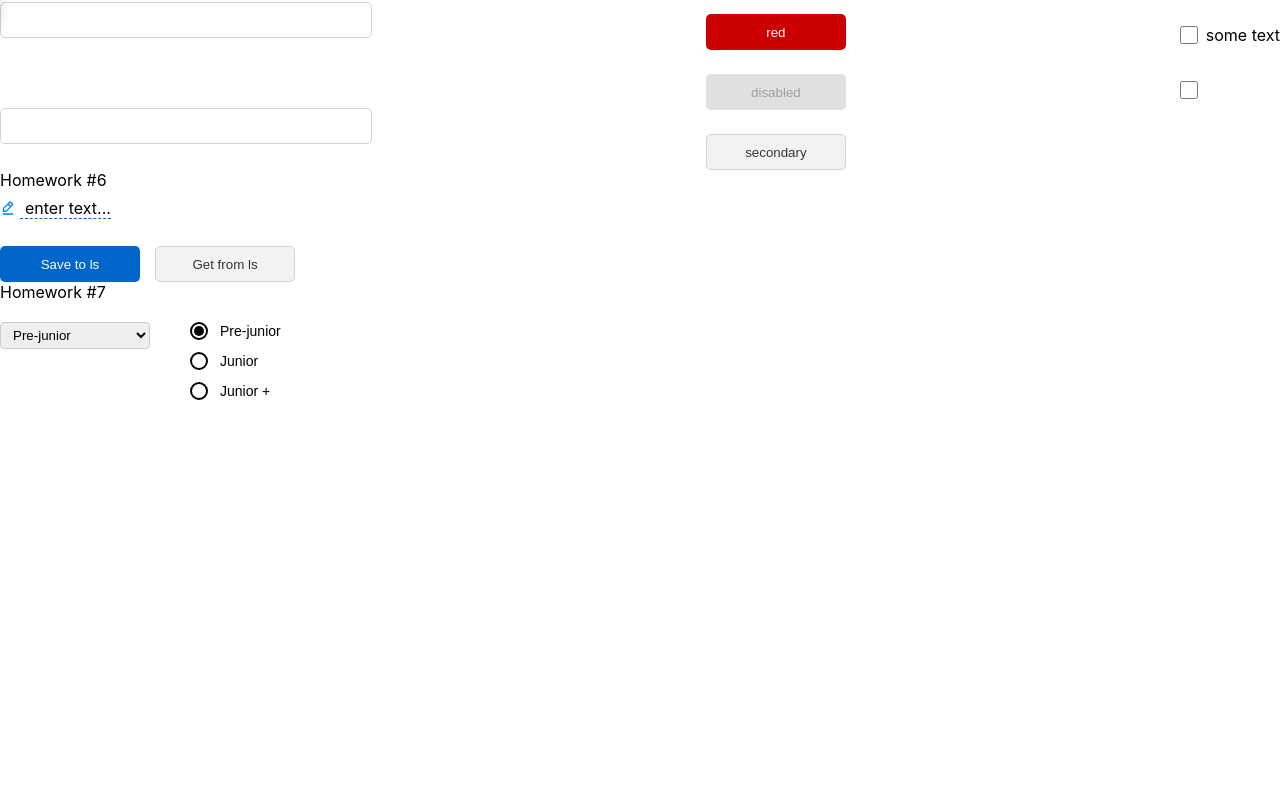
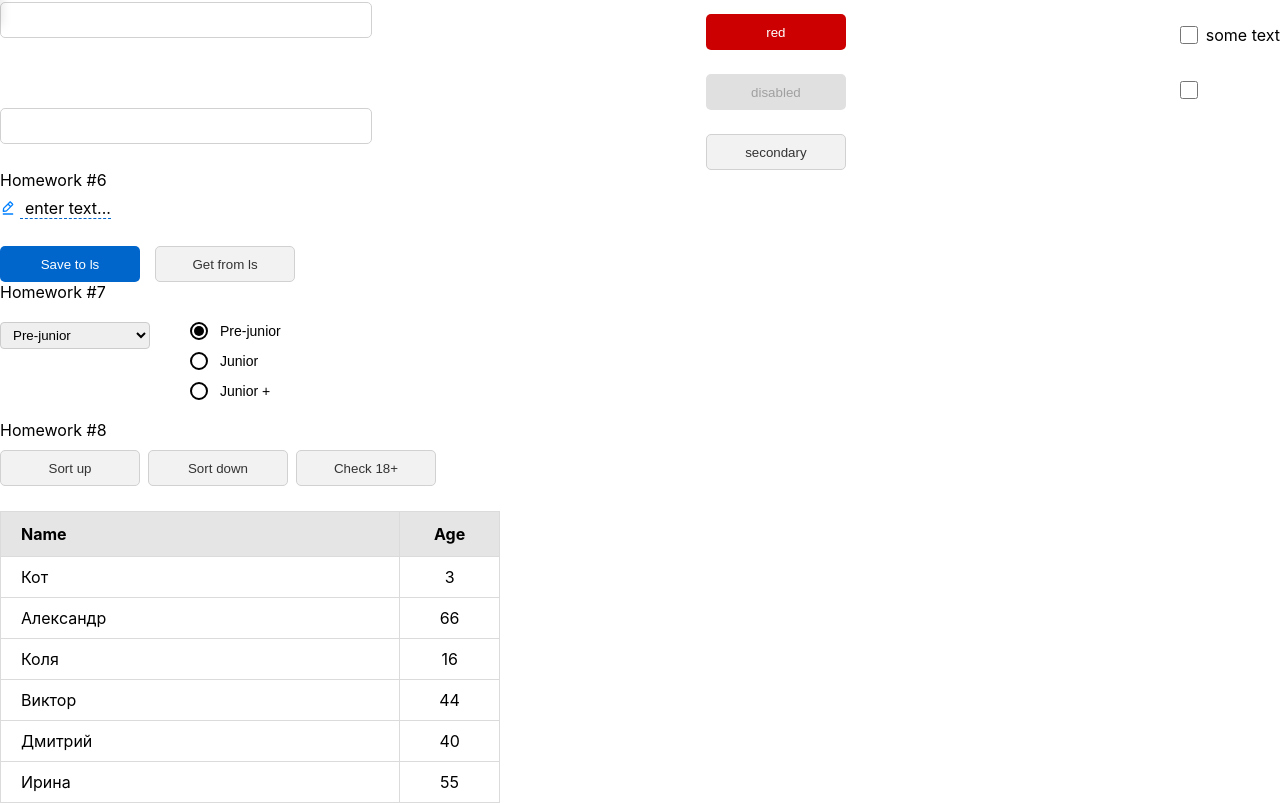
Before and after one commit to StasBolotov/hws2-master, a React (Create React App) app: page /#/pre-junior in a window 1280 px wide. Shown: the part 774-1577 px from the top of the page. Before the commit the page ends 1194 px from the top, so only its background shows below. Built offline with nearby package versions, Linux system fonts and the light colour scheme.

Commit message:
feat(hw8): add sorting and age filtering logic

```diff
--- a/src/s1-main/App.tsx
+++ b/src/s1-main/App.tsx
@@ -7,6 +7,7 @@ import HW4 from '../s2-homeworks/hw04/HW4'
 import HW5 from '../s2-homeworks/hw05/HW5'
 import HW6 from '../s2-homeworks/hw06/HW6'
 import HW7 from '../s2-homeworks/hw07/HW7'
+import HW8 from '../s2-homeworks/hw08/HW8'
 
 function App() {
     return (
@@ -20,6 +21,7 @@ function App() {
             <HW5/>
             <HW6/>
             <HW7/>
+            <HW8/>
         </div>
     )
 }
--- a/src/s2-homeworks/hw08/HW8.module.css
+++ b/src/s2-homeworks/hw08/HW8.module.css
@@ -1,23 +1,42 @@
-.item {
+.container {
+    margin-top: 10px;
+    display: flex;
+    flex-direction: column;
 }
 
-.item:last-of-type {
+.buttonsContainer {
+    display: flex;
+    gap: 8px;
+    margin-bottom: 25px;
 }
 
 .users {
-}
-
-.buttonsContainer {
-}
-
-.container {
+    border-collapse: collapse;
+    width: 100%;
+    max-width: 500px;
+    background: white;
 }
 
 .thead {
+    background-color: #E5E5E5;
+    font-weight: bold;
+}
+
+.thead td {
+    padding: 12px 20px;
+    border: 1px solid #DBDBDB;
+}
+
+.item td {
+    padding: 10px 20px;
+    border: 1px solid #DBDBDB;
 }
 
 .nameCol {
+    width: 80%;
 }
 
 .ageCol {
+    width: 20%;
+    text-align: center;
 }
--- a/src/s2-homeworks/hw08/HW8.tsx
+++ b/src/s2-homeworks/hw08/HW8.tsx
@@ -31,30 +31,25 @@ const HW8 = () => {
     const [people, setPeople] = useState<UserType[]>(initialPeople)
     const [currentSort, setCurrentSort] = useState('')
 
-    const finalPeople = people.map((u: UserType) => <User key={u._id} u={u}/>)
+    const finalPeople = people.map((u: UserType) => <User key={u._id} u={u} />)
 
     const sortUp = () => {
-        setPeople(
-            homeWorkReducer(initialPeople, {type: 'sort', payload: 'up'})
-        ) // в алфавитном порядке a.name > b.name
+        setPeople(homeWorkReducer(initialPeople, { type: 'sort', payload: 'up' }))
         setCurrentSort('up')
     }
 
     const sortDown = () => {
-        setPeople(
-            homeWorkReducer(initialPeople, {type: 'sort', payload: 'down'})
-        ) // в обратном порядке a.name < b.name}
+        setPeople(homeWorkReducer(initialPeople, { type: 'sort', payload: 'down' }))
         setCurrentSort('down')
     }
+
     const check18 = () => {
-        setPeople(
-            homeWorkReducer(initialPeople, {type: 'check', payload: 18})
-        ) // совершеннолетние
+        setPeople(homeWorkReducer(initialPeople, { type: 'check', payload: 18 }))
         setCurrentSort('18')
     }
 
     return (
-        <div id={'hw3'}>
+        <div id={'hw8'}>
             <div className={s2.hwTitle}>Homework #8</div>
             <div className={s2.hw}>
                 <div className={s.container}>
@@ -89,7 +84,6 @@ const HW8 = () => {
                             <td className={s.ageCol}>Age</td>
                         </tr>
                         </thead>
-
                         <tbody>{finalPeople}</tbody>
                     </table>
                 </div>
--- a/src/s2-homeworks/hw08/User.tsx
+++ b/src/s2-homeworks/hw08/User.tsx
@@ -2,7 +2,6 @@ import React from 'react'
 import { UserType } from './HW8'
 import s from './HW8.module.css'
 
-// types
 type UserPropsType = {
     u: UserType
 }
@@ -11,12 +10,10 @@ const User: React.FC<UserPropsType> = ({ u }) => {
     return (
         <tr id={'hw8-user-' + u._id + '-' + u.age} className={s.item}>
             <td id={'hw8-user-name-' + u._id} className={s.nameCol}>
-                {/*отобразить имя*/}
-
+                {u.name}
             </td>
-            <td id={'hw8-user-age-' + u._id}>
-                {/*отобразить возраст*/}
-
+            <td id={'hw8-user-age-' + u._id} className={s.ageCol}>
+                {u.age}
             </td>
         </tr>
     )
--- a/src/s2-homeworks/hw08/bll/homeWorkReducer.ts
+++ b/src/s2-homeworks/hw08/bll/homeWorkReducer.ts
@@ -1,18 +1,22 @@
-import {UserType} from '../HW8'
+import { UserType } from '../HW8'
 
 type ActionType =
     | { type: 'sort'; payload: 'up' | 'down' }
     | { type: 'check'; payload: number }
 
-export const homeWorkReducer = (state: any, action: any): any => { // need to fix any
+export const homeWorkReducer = (state: UserType[], action: ActionType): UserType[] => {
     switch (action.type) {
-        case 'sort': { // by name
-
-            return state // need to fix
+        case 'sort': {
+            // Создаем копию стейта, чтобы не мутировать оригинал
+            return [...state].sort((a, b) => {
+                if (action.payload === 'up') return a.name.localeCompare(b.name)
+                if (action.payload === 'down') return b.name.localeCompare(a.name)
+                return 0
+            })
         }
         case 'check': {
-
-            return state // need to fix
+            // Фильтруем тех, кто старше или равен payload (18)
+            return state.filter(u => u.age >= action.payload)
         }
         default:
             return state
```
